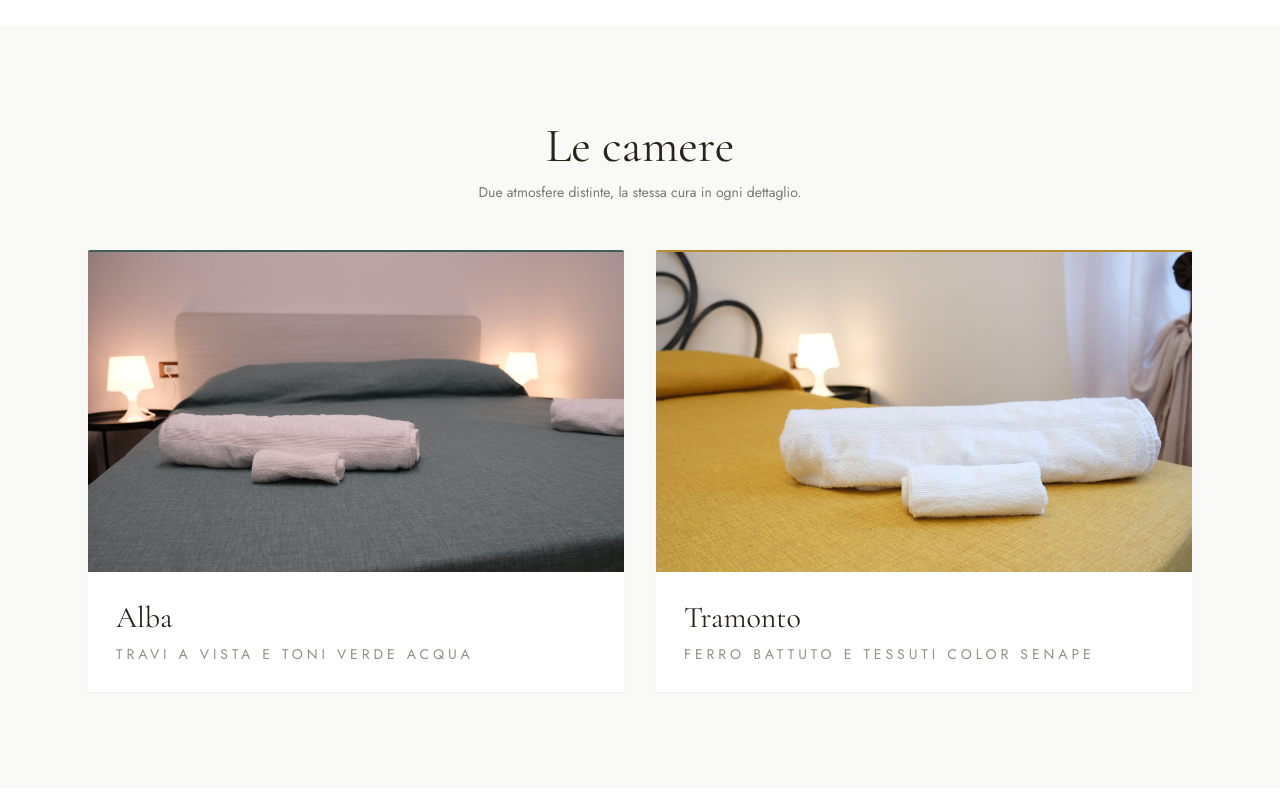
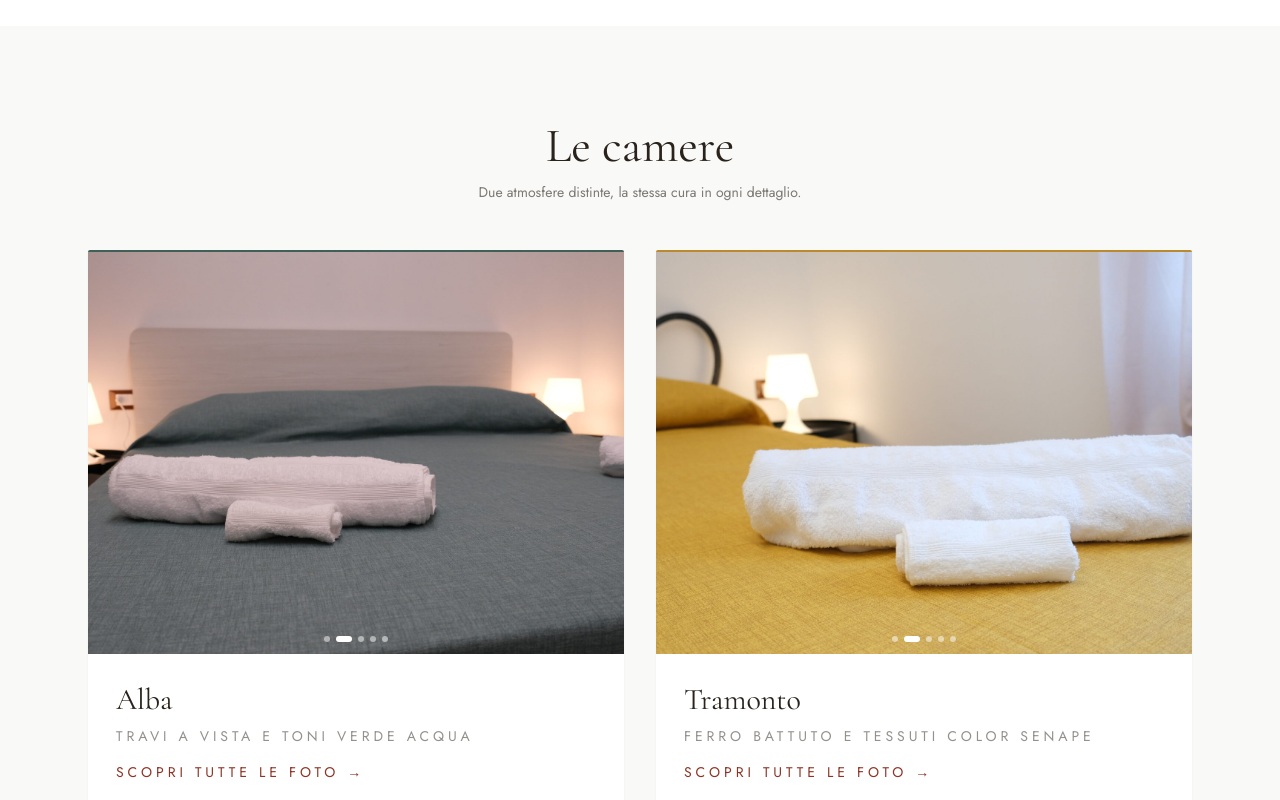
Before and after one commit to rossanorooms-prog/risvegliarsi, a Next.js app: page / in a window 1280 px wide. Shown: the part 1260-2060 px from the top of the page. Built offline with nearby package versions, Linux system fonts and the light colour scheme.

Commit message:
Animazione d'ingresso sulla hero, carosello foto camere auto-scorrevole e trascinabile col dito in home, indirizzo cliccabile e numeri di entrambi i titolari in fondo a Contatti

```diff
--- a/app/contatti/page.tsx
+++ b/app/contatti/page.tsx
@@ -54,9 +54,29 @@ export default function ContattiPage() {
         />
       </div>
 
-      <p className="mt-6 font-body text-sm text-inchiostro/60">
-        {site.indirizzo}
-      </p>
+      <a
+        href={`https://www.google.com/maps/dir/?api=1&destination=${mapsQuery}`}
+        target="_blank"
+        rel="noopener noreferrer"
+        className="mt-6 inline-block font-body text-sm text-inchiostro/60 underline decoration-inchiostro/20 underline-offset-4 hover:text-rosso"
+      >
+        {site.indirizzo} — apri indicazioni stradali
+      </a>
+
+      <div className="mx-auto mt-14 h-px w-14 bg-oro/50" />
+
+      <div className="mt-10 flex flex-wrap items-center justify-center gap-x-10 gap-y-4 font-body text-inchiostro/70">
+        {titolari.map((t) => (
+          <a
+            key={t.nome}
+            href={`tel:+${t.whatsappNumero}`}
+            className="hover:text-rosso"
+          >
+            <span className="font-display text-lg text-inchiostro">{t.nome}</span>
+            <span className="block text-sm">+{t.whatsappNumero.replace(/^39/, "39 ")}</span>
+          </a>
+        ))}
+      </div>
     </div>
   );
 }
--- a/app/globals.css
+++ b/app/globals.css
@@ -19,3 +19,28 @@ body {
     scroll-behavior: auto !important;
   }
 }
+
+/* Animazione d'ingresso per il contenuto della hero (logo, titolo, bottoni) */
+@keyframes entra-dal-basso {
+  from {
+    opacity: 0;
+    transform: translateY(24px);
+  }
+  to {
+    opacity: 1;
+    transform: translateY(0);
+  }
+}
+
+.hero-entra {
+  animation: entra-dal-basso 900ms ease-out both;
+}
+
+/* Nasconde la scrollbar del carosello camere ma lascia lo scroll con il dito */
+.carosello-nascondi-scrollbar {
+  scrollbar-width: none;
+  -ms-overflow-style: none;
+}
+.carosello-nascondi-scrollbar::-webkit-scrollbar {
+  display: none;
+}
--- a/app/page.tsx
+++ b/app/page.tsx
@@ -4,6 +4,7 @@ import { camere, servizi, site, galleriaEsterni } from "@/data/config";
 import WhatsAppButton from "@/components/WhatsAppButton";
 import Reviews from "@/components/Reviews";
 import HeroSlideshow from "@/components/HeroSlideshow";
+import RoomCarousel from "@/components/RoomCarousel";
 
 // Foto generali per la hero: facciate e ingressi, escludendo i primi piani
 // molto tecnici (comignolo, mensole in cotto) che rendono meglio nella
@@ -25,17 +26,29 @@ export default function HomePage() {
             alt={site.nome}
             width={96}
             height={96}
-            className="mb-6"
+            className="hero-entra mb-6"
+            style={{ animationDelay: "0ms" }}
           />
-          <p className="font-body text-xs uppercase tracking-widest2 text-orochiaro">
+          <p
+            className="hero-entra font-body text-xs uppercase tracking-widest2 text-orochiaro"
+            style={{ animationDelay: "150ms" }}
+          >
             {site.comune} · {site.provincia}
           </p>
-          <h1 className="mt-4 font-display text-6xl tracking-wide sm:text-7xl">{site.nome}</h1>
-          <div className="mt-4 h-px w-20 bg-oro/60" />
-          <p className="mt-4 font-body text-sm uppercase tracking-widest2 text-crema/80">
+          <h1
+            className="hero-entra mt-4 font-display text-6xl tracking-wide sm:text-7xl"
+            style={{ animationDelay: "280ms" }}
+          >
+            {site.nome}
+          </h1>
+          <div className="hero-entra mt-4 h-px w-20 bg-oro/60" style={{ animationDelay: "450ms" }} />
+          <p
+            className="hero-entra mt-4 font-body text-sm uppercase tracking-widest2 text-crema/80"
+            style={{ animationDelay: "550ms" }}
+          >
             {site.claim}
           </p>
-          <div className="mt-10 flex flex-wrap justify-center gap-4">
+          <div className="hero-entra mt-10 flex flex-wrap justify-center gap-4" style={{ animationDelay: "700ms" }}>
             <Link
               href="/camere"
               className="rounded-full bg-oro px-7 py-3 font-body text-sm uppercase tracking-widest2 text-inchiostro transition hover:bg-orochiaro"
@@ -82,24 +95,22 @@ export default function HomePage() {
             {camere.map((c) => {
               const accento = c.accento === "petrolio" ? "border-petrolio" : "border-senape";
               return (
-                <Link
+                <div
                   key={c.slug}
-                  href={`/camere#${c.slug}`}
-                  className={`group block overflow-hidden rounded-sm border-t-2 ${accento} bg-crema shadow-sm transition hover:shadow-xl`}
+                  className={`overflow-hidden rounded-sm border-t-2 ${accento} bg-crema shadow-sm transition hover:shadow-xl`}
                 >
-                  <div className="relative h-80 w-full overflow-hidden">
-                    <Image
-                      src={c.copertina.src}
-                      alt={c.copertina.alt}
-                      fill
-                      className="object-cover transition-transform duration-700 group-hover:scale-105"
-                    />
-                  </div>
+                  <RoomCarousel foto={c.galleria.slice(0, 5)} />
                   <div className="p-7">
                     <p className="font-display text-3xl text-inchiostro">{c.nome}</p>
                     <p className="mt-2 font-body text-sm uppercase tracking-widest2 text-inchiostro/50">{c.sottotitolo}</p>
+                    <Link
+                      href={`/camere#${c.slug}`}
+                      className="mt-4 inline-block font-body text-sm uppercase tracking-widest2 text-rosso hover:underline"
+                    >
+                      Scopri tutte le foto →
+                    </Link>
                   </div>
-                </Link>
+                </div>
               );
             })}
           </div>
--- /dev/null
+++ b/components/RoomCarousel.tsx
@@ -0,0 +1,91 @@
+"use client";
+
+import { useEffect, useRef, useState } from "react";
+import Image from "next/image";
+import type { Foto } from "@/data/config";
+
+export default function RoomCarousel({
+  foto,
+  intervalloMs = 3200,
+}: {
+  foto: Foto[];
+  intervalloMs?: number;
+}) {
+  const contenitoreRef = useRef<HTMLDivElement>(null);
+  const [indice, setIndice] = useState(0);
+  const [inPausa, setInPausa] = useState(false);
+  const riprendiTimeout = useRef<ReturnType<typeof setTimeout> | null>(null);
+
+  // Scorrimento automatico
+  useEffect(() => {
+    if (foto.length <= 1 || inPausa) return;
+    const timer = setInterval(() => {
+      setIndice((i) => (i + 1) % foto.length);
+    }, intervalloMs);
+    return () => clearInterval(timer);
+  }, [foto.length, intervalloMs, inPausa]);
+
+  // Porta la foto attiva in vista quando l'indice cambia automaticamente
+  useEffect(() => {
+    const nodo = contenitoreRef.current;
+    if (!nodo) return;
+    const figlio = nodo.children[indice] as HTMLElement | undefined;
+    figlio?.scrollIntoView({ behavior: "smooth", inline: "center", block: "nearest" });
+  }, [indice]);
+
+  function pausaTemporanea() {
+    setInPausa(true);
+    if (riprendiTimeout.current) clearTimeout(riprendiTimeout.current);
+    riprendiTimeout.current = setTimeout(() => setInPausa(false), 4000);
+  }
+
+  // Se l'utente scorre a mano, aggiorna l'indice in base alla posizione raggiunta
+  function onScroll() {
+    const nodo = contenitoreRef.current;
+    if (!nodo) return;
+    const centroContenitore = nodo.scrollLeft + nodo.clientWidth / 2;
+    let piuVicino = 0;
+    let distanzaMin = Infinity;
+    Array.from(nodo.children).forEach((figlio, i) => {
+      const el = figlio as HTMLElement;
+      const centroFiglio = el.offsetLeft + el.clientWidth / 2;
+      const distanza = Math.abs(centroFiglio - centroContenitore);
+      if (distanza < distanzaMin) {
+        distanzaMin = distanza;
+        piuVicino = i;
+      }
+    });
+    setIndice(piuVicino);
+  }
+
+  return (
+    <div className="relative">
+      <div
+        ref={contenitoreRef}
+        onScroll={onScroll}
+        onPointerDown={pausaTemporanea}
+        onTouchStart={pausaTemporanea}
+        className="carosello-nascondi-scrollbar flex snap-x snap-mandatory overflow-x-auto scroll-smooth"
+      >
+        {foto.map((f) => (
+          <div key={f.src} className="relative aspect-[4/3] w-full shrink-0 snap-center">
+            <Image src={f.src} alt={f.alt} fill sizes="(max-width: 640px) 100vw, 50vw" className="object-cover" />
+          </div>
+        ))}
+      </div>
+
+      {foto.length > 1 && (
+        <div className="pointer-events-none absolute inset-x-0 bottom-3 flex justify-center gap-1.5">
+          {foto.map((_, i) => (
+            <span
+              key={i}
+              className={`h-1.5 rounded-full bg-white transition-all ${
+                i === indice ? "w-4 opacity-100" : "w-1.5 opacity-50"
+              }`}
+            />
+          ))}
+        </div>
+      )}
+    </div>
+  );
+}
```
